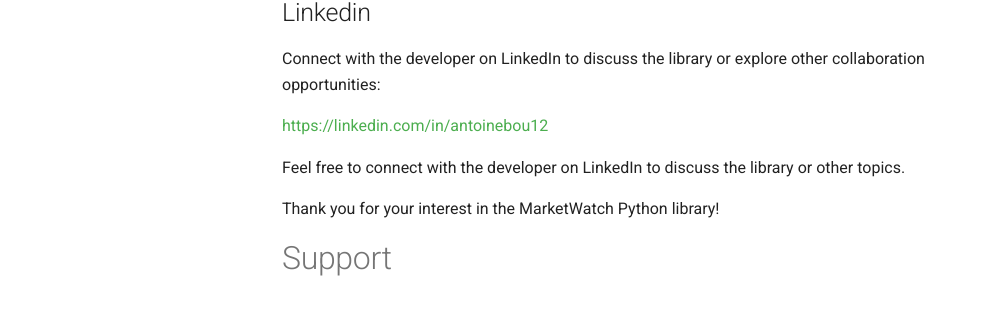
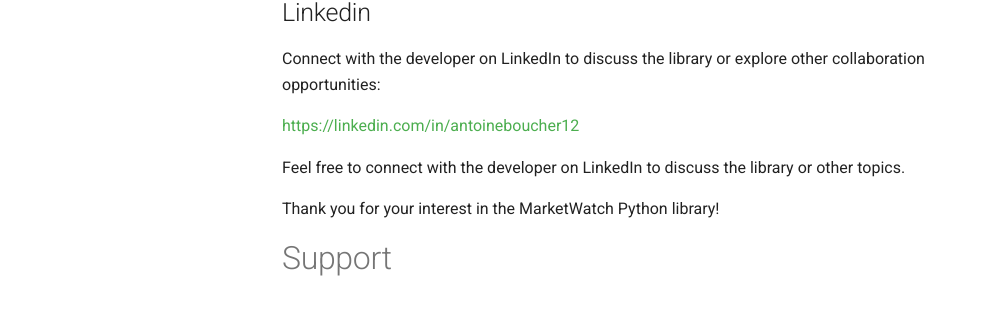
Before and after one commit to antoinebou12/marketwatch, an MkDocs documentation site: the page built from docs/contacts.md, in a window 1280 px wide and 1387 px high. Shown: the part 685-994 px from the top of the window, without its empty margins (14-1008 px from the left). Built offline with MkDocs 1.6.1 and Material for MkDocs 9.7.7, drawn with Linux system fonts in a browser that asks for light colours; some of the changed lines change nothing that is shown.

Commit message:
Update contacts.md

```diff
--- a/docs/contacts.md
+++ b/docs/contacts.md
@@ -21,7 +21,7 @@
 
 Connect with the developer on LinkedIn to discuss the library or explore other collaboration opportunities:
 
-[https://linkedin.com/in/antoinebou12](https://linkedin.com/in/antoinebou12)
+[https://linkedin.com/in/antoineboucher12](https://linkedin.com/in/antoineboucher12)
 
 Feel free to connect with the developer on LinkedIn to discuss the library or other topics.
 
```
